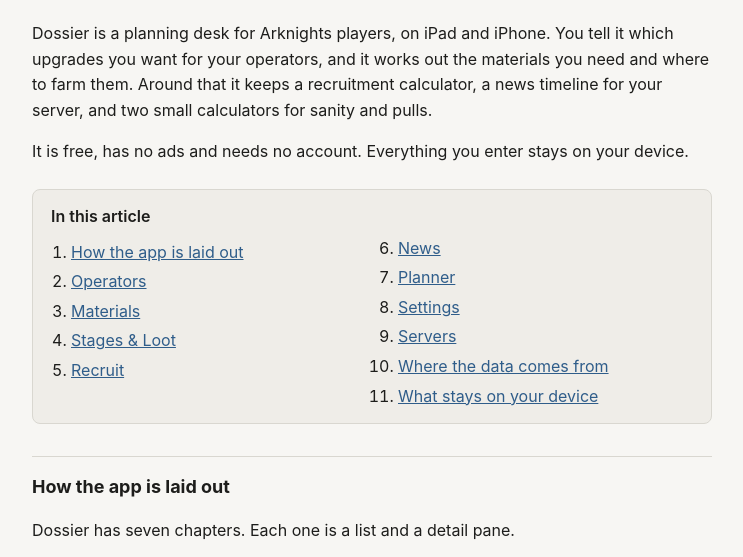
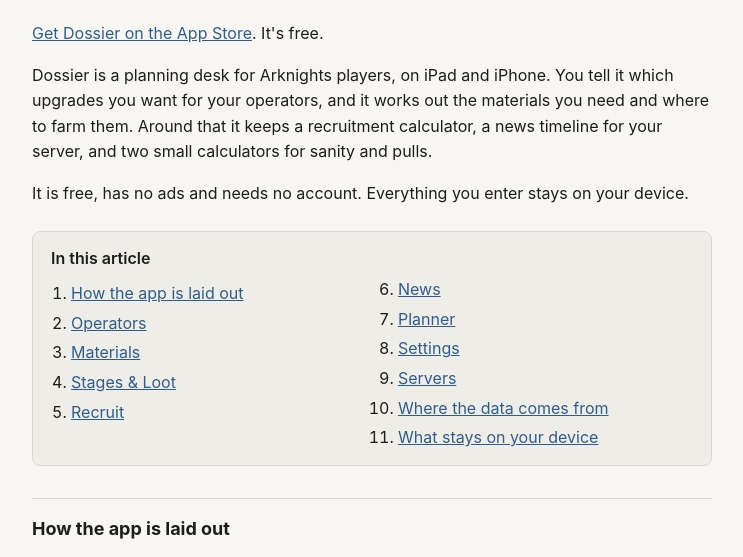
Before and after one commit to dossier-companion/support, a plain HTML site: page about.html in a window 1280 px wide. Shown: the part 183-740 px from the top of the page, without its empty margins (268-1011 px from the left). Drawn offline with Linux system fonts and the light colour scheme.

Commit message:
Add files via upload

```diff
--- a/about.html
+++ b/about.html
@@ -5,6 +5,7 @@
 <meta name="viewport" content="width=device-width, initial-scale=1">
 <title>What Dossier does</title>
 <meta name="description" content="Dossier, the unofficial Arknights companion for iPad and iPhone: operator search by faction, an upgrade planner with one material list, upcoming event material tracking and an improved recruitment calculator, with each server's differences respected.">
+<meta name="apple-itunes-app" content="app-id=6828642561">
 <link rel="canonical" href="https://dossier-companion.github.io/support/about.html">
 <link rel="icon" type="image/png" href="icon.png">
 <link rel="apple-touch-icon" href="icon.png">
@@ -46,6 +47,7 @@
 
 <h1>What Dossier does</h1>
 <p class="meta">A tour of the app, chapter by chapter · for version 1.0</p>
+<p><a href="https://apps.apple.com/app/id6828642561">Get Dossier on the App Store</a>. It's free.</p>
 
 <p>Dossier is a planning desk for Arknights players, on iPad and iPhone. You tell it which upgrades you want for your operators, and it works out the materials you need and where to farm them. Around that it keeps a recruitment calculator, a news timeline for your server, and two small calculators for sanity and pulls.</p>
 <p>It is free, has no ads and needs no account. Everything you enter stays on your device.</p>
```
Also changed, not shown: index.html (+2 -0 lines), privacy.html (+1 -0 lines).
